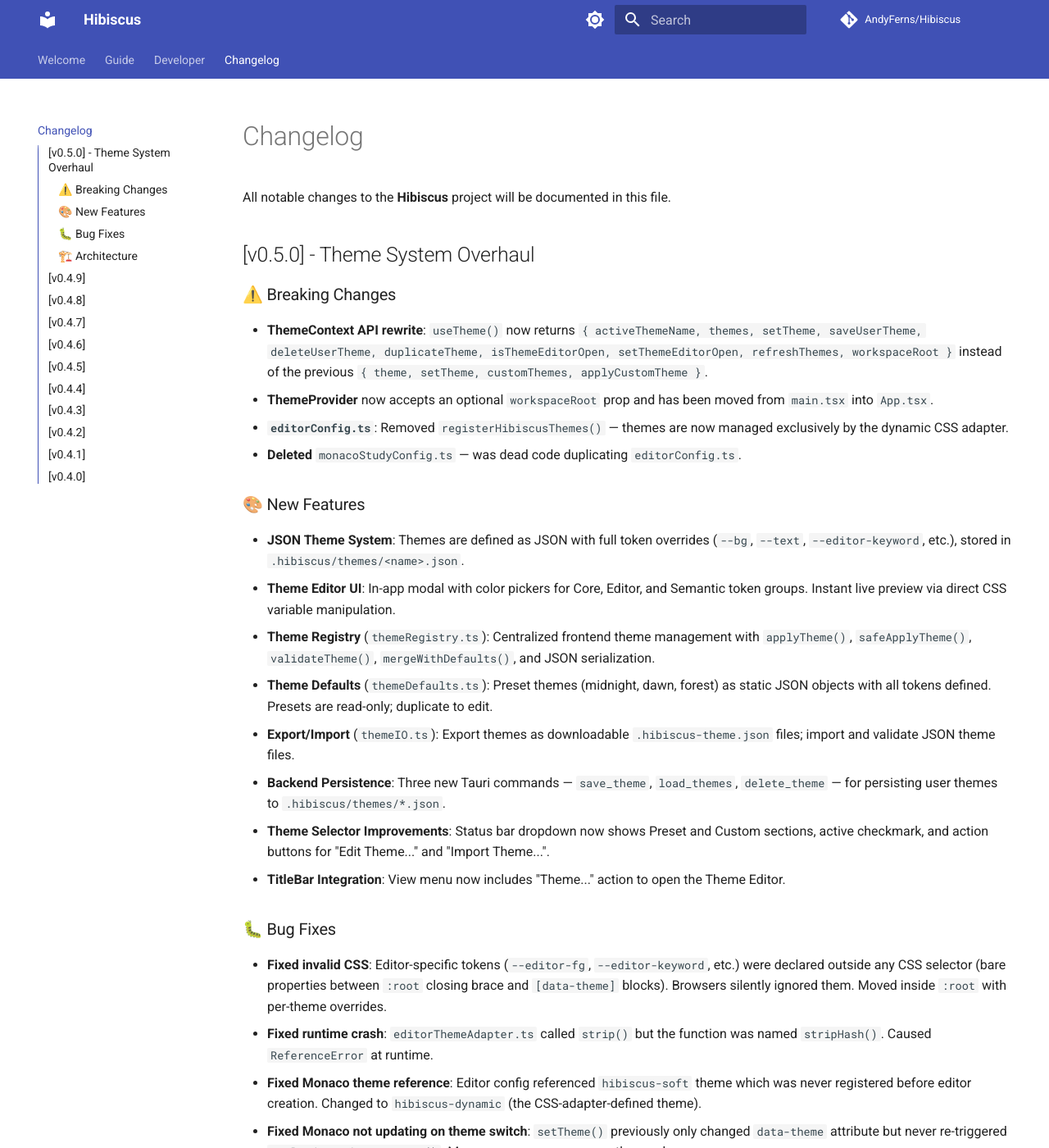
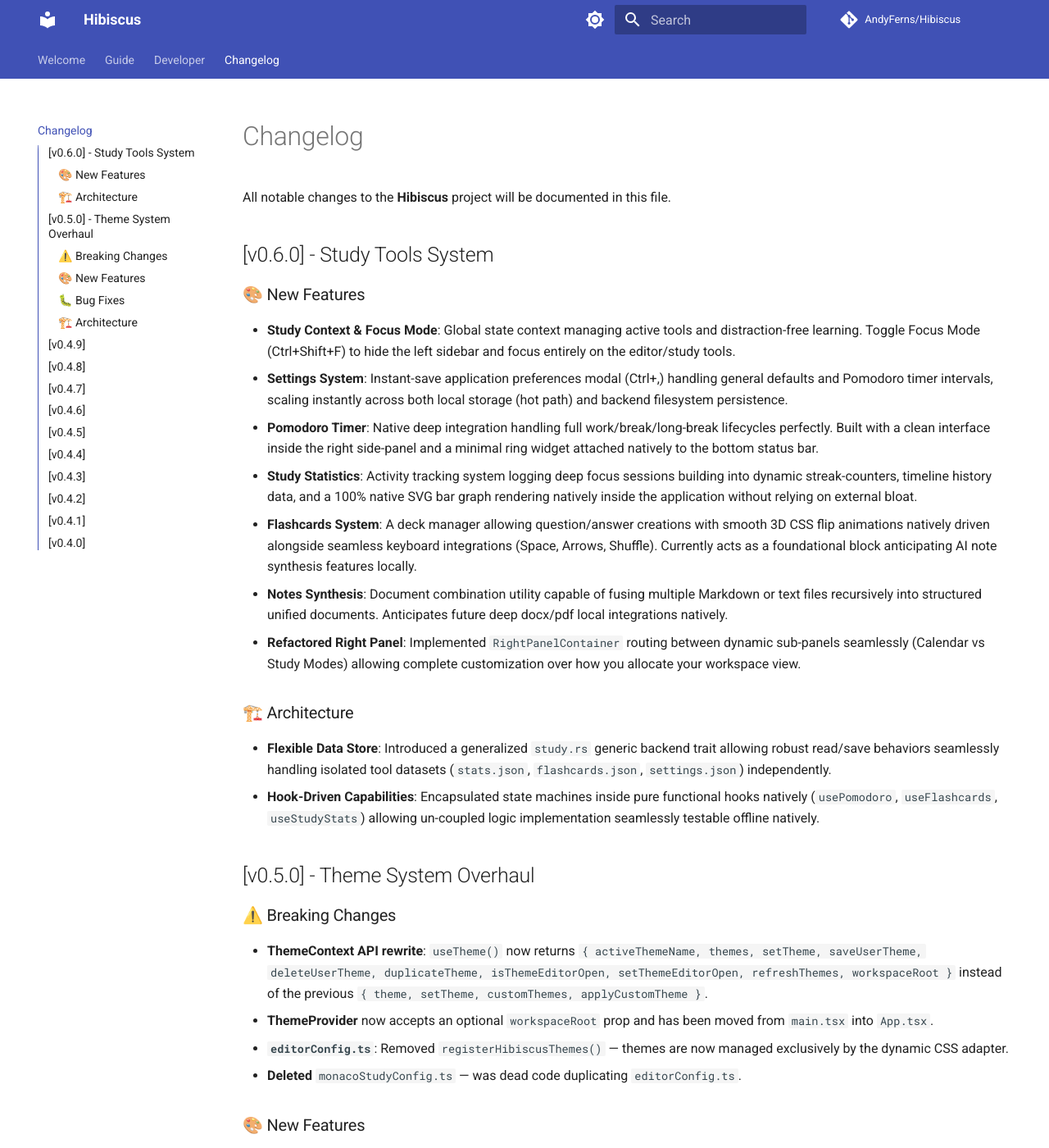
Before and after one commit to AndyFerns/Hibiscus, an MkDocs documentation site: the page built from docs/changelog.md, in a window 1280 px wide and 1400 px high. Shown: the whole window at 82% size. Built offline with MkDocs 1.6.1 and Material for MkDocs 9.7.7, drawn with Linux system fonts in a browser that asks for light colours; comment, search, counter and statistics services are not loaded.

Commit message:
chore(release): bump version to v0.6.0 and document study tools system
- update changelog with study tools release
- add documentation for study tools usage
- update mkdocs configuration
- sync package and cargo versions

```diff
--- a/docs/changelog.md
+++ b/docs/changelog.md
@@ -1,6 +1,22 @@
 # Changelog
 
 All notable changes to the **Hibiscus** project will be documented in this file.
+
+## [v0.6.0] - Study Tools System
+
+### 🎨 New Features
+- **Study Context & Focus Mode**: Global state context managing active tools and distraction-free learning. Toggle Focus Mode (Ctrl+Shift+F) to hide the left sidebar and focus entirely on the editor/study tools.
+- **Settings System**: Instant-save application preferences modal (Ctrl+,) handling general defaults and Pomodoro timer intervals, scaling instantly across both local storage (hot path) and backend filesystem persistence.
+- **Pomodoro Timer**: Native deep integration handling full work/break/long-break lifecycles perfectly. Built with a clean interface inside the right side-panel and a minimal ring widget attached natively to the bottom status bar.
+- **Study Statistics**: Activity tracking system logging deep focus sessions building into dynamic streak-counters, timeline history data, and a 100% native SVG bar graph rendering natively inside the application without relying on external bloat.
+- **Flashcards System**: A deck manager allowing question/answer creations with smooth 3D CSS flip animations natively driven alongside seamless keyboard integrations (Space, Arrows, Shuffle). Currently acts as a foundational block anticipating AI note synthesis features locally.
+- **Notes Synthesis**: Document combination utility capable of fusing multiple Markdown or text files recursively into structured unified documents. Anticipates future deep docx/pdf local integrations natively.
+- **Refactored Right Panel**: Implemented `RightPanelContainer` routing between dynamic sub-panels seamlessly (Calendar vs Study Modes) allowing complete customization over how you allocate your workspace view.
+
+### 🏗️ Architecture
+- **Flexible Data Store**: Introduced a generalized `study.rs` generic backend trait allowing robust read/save behaviors seamlessly handling isolated tool datasets (`stats.json`, `flashcards.json`, `settings.json`) independently.
+- **Hook-Driven Capabilities**: Encapsulated state machines inside pure functional hooks natively (`usePomodoro`, `useFlashcards`, `useStudyStats`) allowing un-coupled logic implementation seamlessly testable offline natively.
+
 
 ## [v0.5.0] - Theme System Overhaul
 
--- a/mkdocs.yml
+++ b/mkdocs.yml
@@ -37,6 +37,7 @@
       - Getting Started: guide/getting-started.md
       - Keyboard Shortcuts: guide/shortcuts.md
       - Theming: guide/theming.md
+      - Study Tools: guide/study-tools.md
   - Developer:
       - Architecture: dev/architecture.md
       - API Reference: dev/api-reference.md
--- a/package.json
+++ b/package.json
@@ -1,7 +1,7 @@
 {
   "name": "hibiscus",
   "private": true,
-  "version": "0.5.0",
+  "version": "0.6.0",
   "type": "module",
   "scripts": {
     "dev": "vite",
--- a/version.json
+++ b/version.json
@@ -1,5 +1,5 @@
 {
-  "version": "0.5.0",
+  "version": "0.6.0",
   "name": "Hibiscus",
   "description": "A modern workspace editor for study and productivity"
 }
```
Also changed, not shown: docs/guide/study-tools.md (added, +80 -0 lines), docs/index.md (+2 -0 lines), 3 other files.
